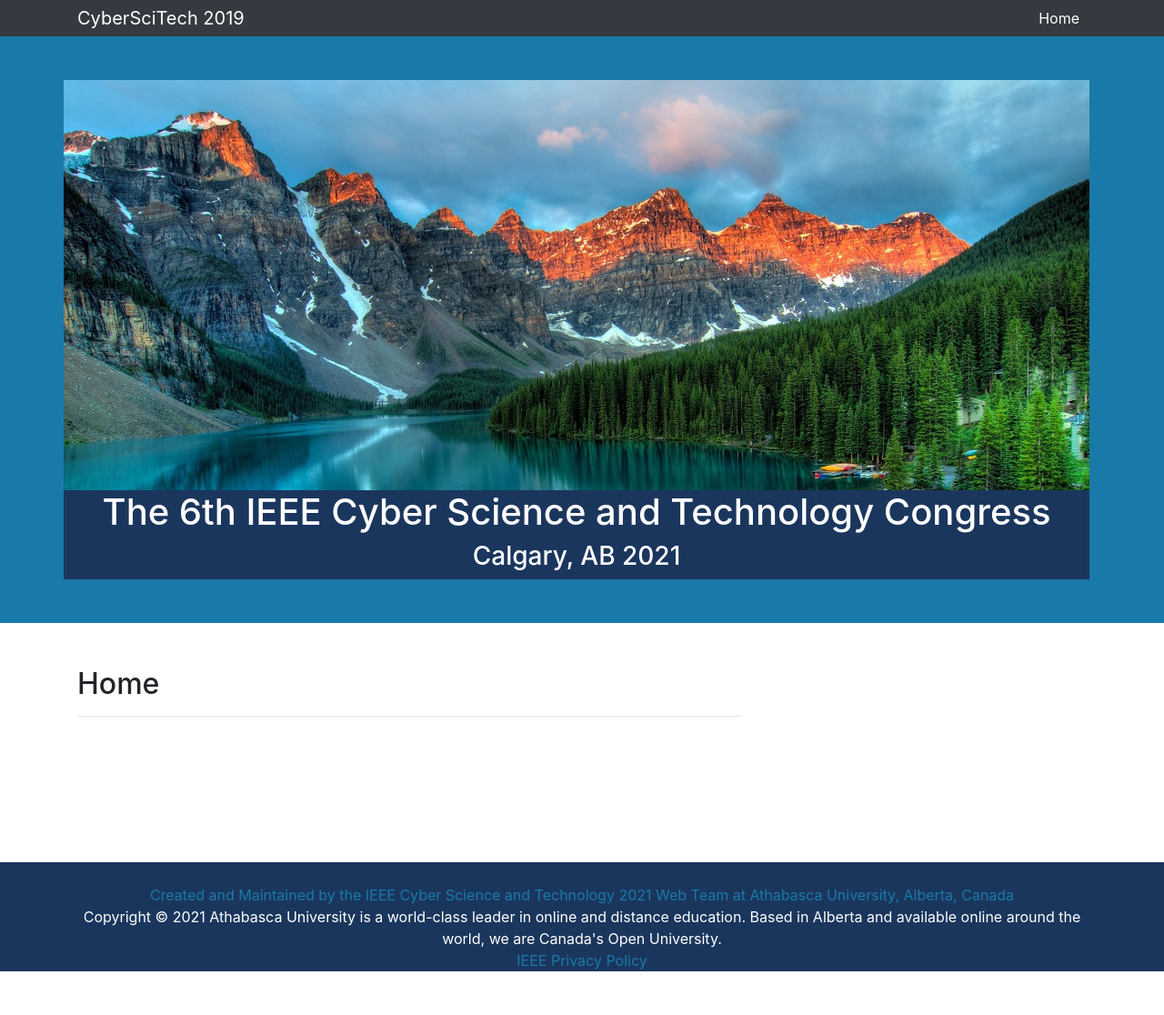
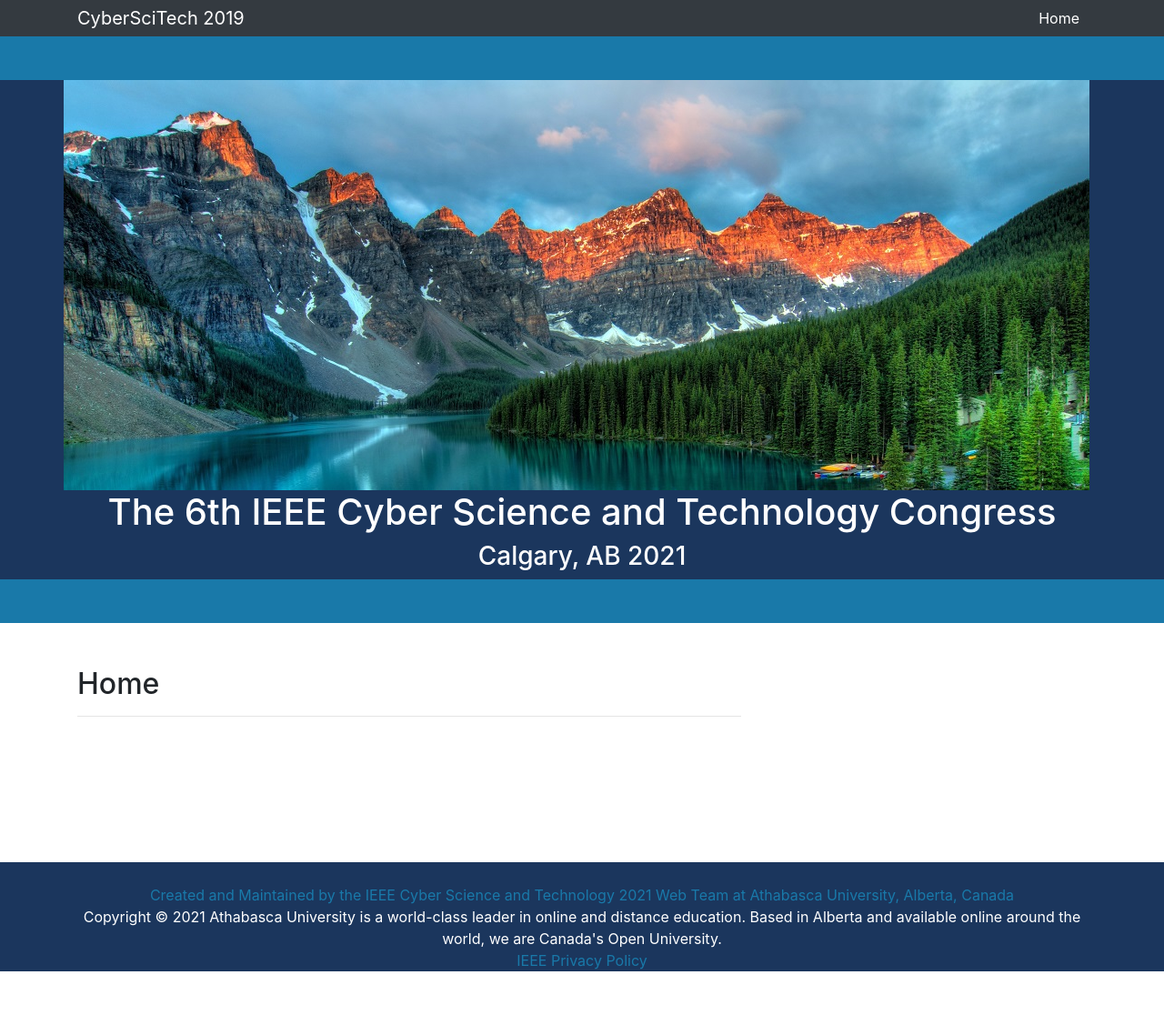
Before and after one commit to kstauff/2021, a Jekyll site: the page built from index.html, in a window 1280 px wide. Shown: the whole page at 91% size. Built offline with Jekyll 4.4.1, drawn with Linux system fonts in a browser that asks for light colours.

Commit message:
Update header.html

```diff
--- a/_includes/header.html
+++ b/_includes/header.html
@@ -1,9 +1,10 @@
 <!-- Header -->
 <header class="bg-primary py-5 mb-5">
+  <div style="background:#1B365D">
   <div class="container h-100">
-    <div style="background:#1B365D">
+
     <div class="row h-100 align-items-center">
- <div style="background:#1B365D">
+
           <img src="assets/images/banff.jpg" alt="Banff Public Domain Photo https://www.goodfreephotos.com/canada/alberta/banff-national-park/very-majestic-and-beautiful-landscape-with-mountains-in-banff-national-park-alberta-canada.jpg.php"/>
 
       <div class="col-lg-12">
```
